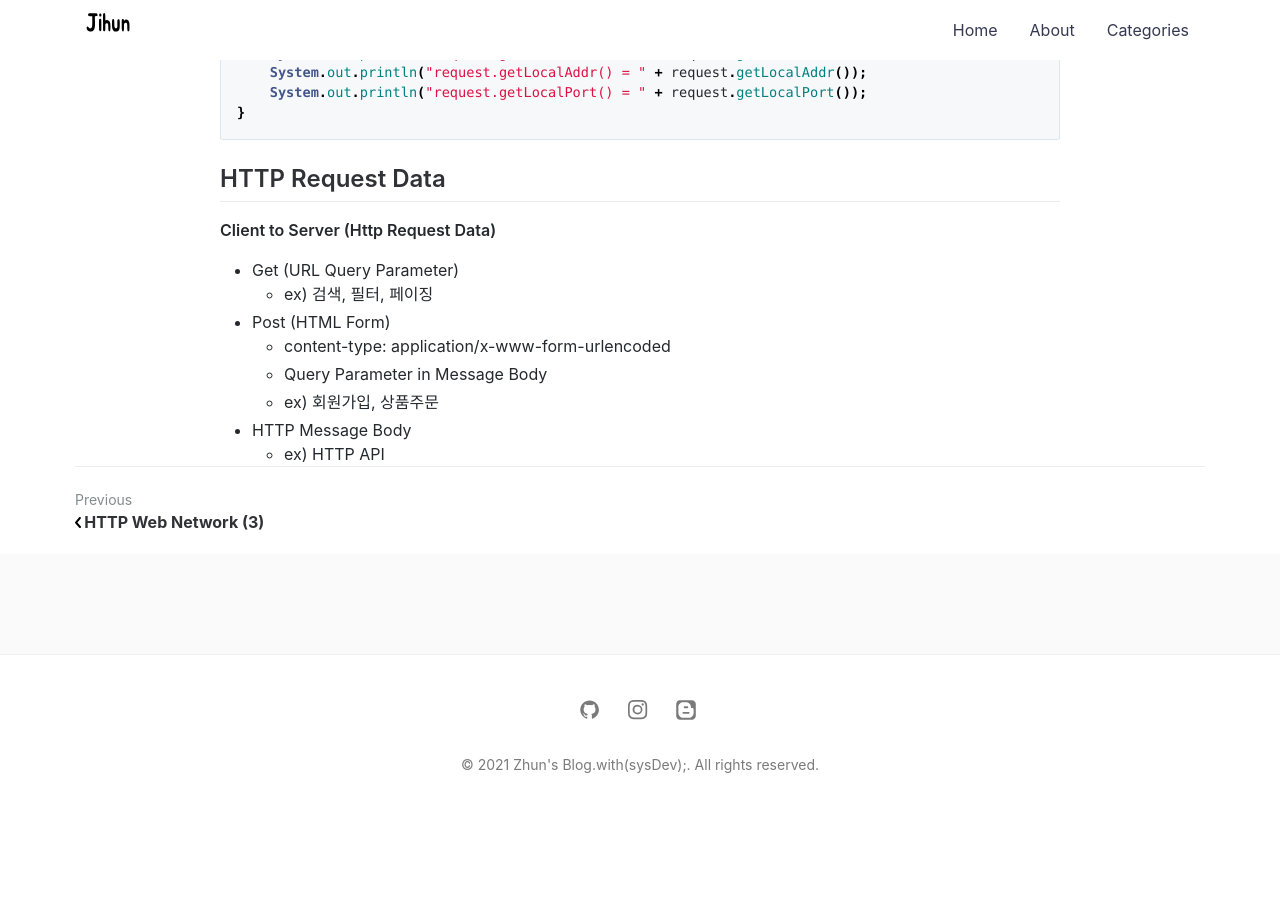
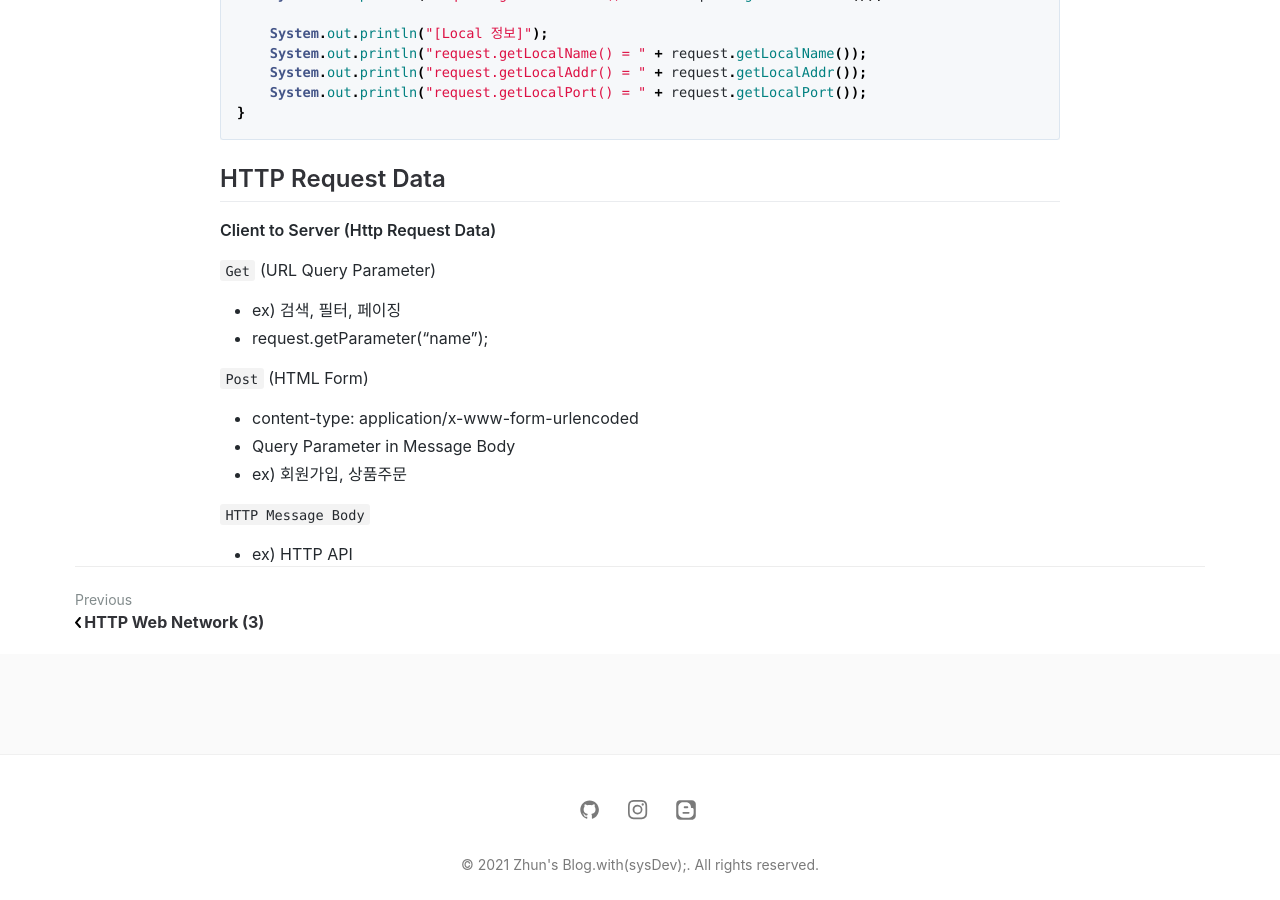
Before and after one commit to jihunparkme/jihunparkme.github.io, a Jekyll site: the page built from _posts/2021-07-26-Spring-MVC-Part1.md, in a window 1280 px wide and 900 px high, scrolled down 4928 px. Built offline with Jekyll 4.4.1, drawn with Linux system fonts in a browser that asks for light colours; comment, search, counter and statistics services are not loaded; before the commit the page ends 5748 px from its top, so only the background shows below that.

Commit message:
[Servlet] HTTP Request Data (Get quert parameter)

```diff
--- a/_posts/2021-07-26-Spring-MVC-Part1.md
+++ b/_posts/2021-07-26-Spring-MVC-Part1.md
@@ -200,11 +200,17 @@
 
 **Client to Server (Http Request Data)**
 
-- Get (URL Query Parameter)
-  - ex) 검색, 필터, 페이징
-- Post (HTML Form)
-  - content-type: application/x-www-form-urlencoded
-  - Query Parameter in Message Body
-  - ex) 회원가입, 상품주문
-- HTTP Message Body
-  - ex) HTTP API
+`Get` (URL Query Parameter)
+
+- ex) 검색, 필터, 페이징
+- request.getParameter("name");
+
+`Post` (HTML Form)
+
+- content-type: application/x-www-form-urlencoded
+- Query Parameter in Message Body
+- ex) 회원가입, 상품주문
+
+`HTTP Message Body`
+
+- ex) HTTP API
```
